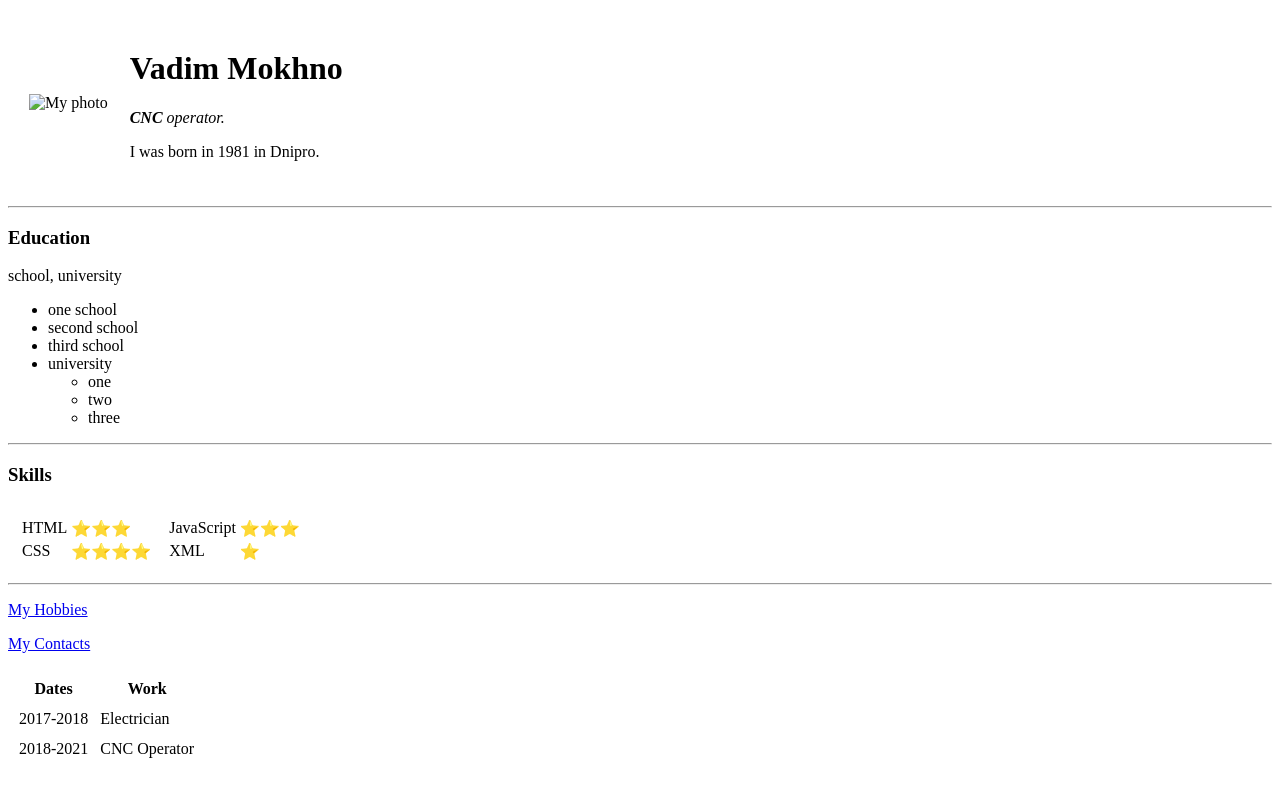
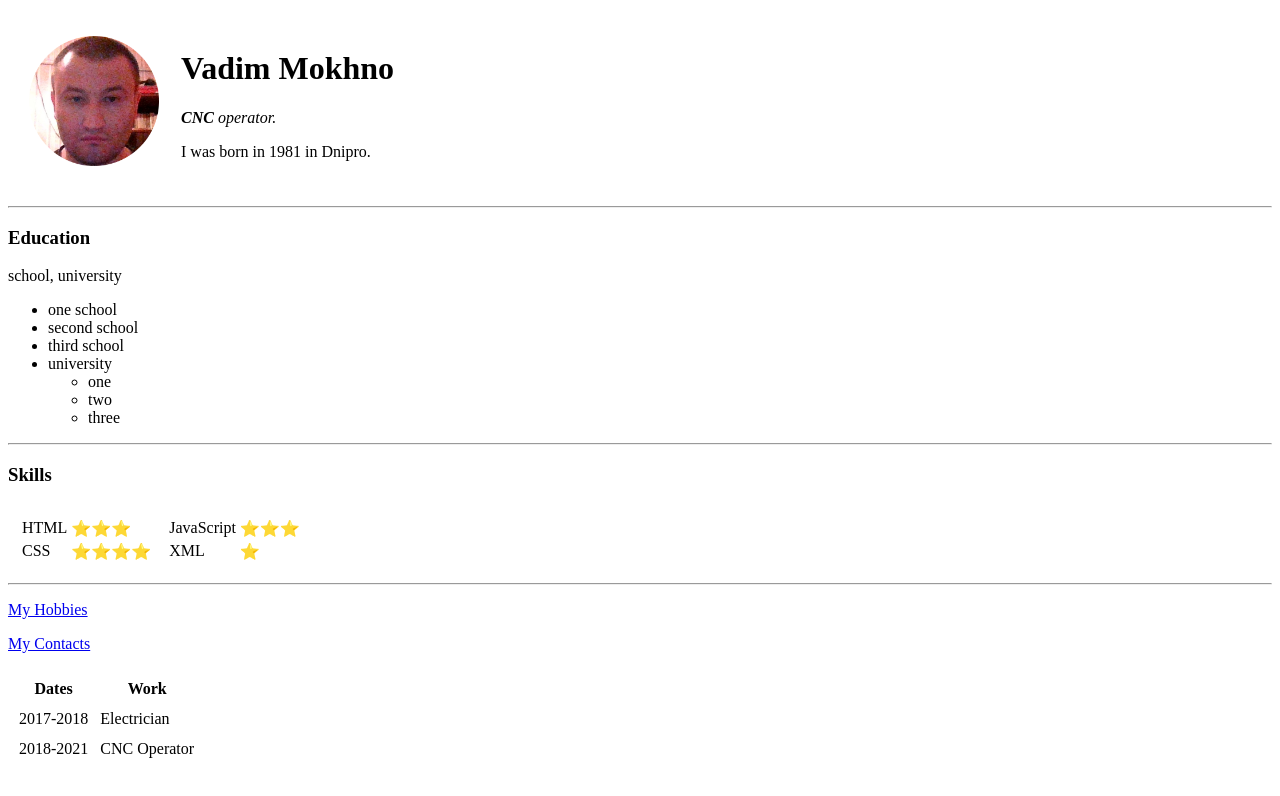
Before and after one commit to Vadim-Mokhno/myCV, a plain HTML site: page index.html in a window 1280 px wide. Drawn offline with Linux system fonts and the light colour scheme.

Commit message:
Update index.html

```diff
--- a/index.html
+++ b/index.html
@@ -9,7 +9,7 @@
 <body>
   <table cellspacing="20">
     <tr>
-      <td> <img src="MyPhoto-croped.png" width="130px" height="130px" alt="My photo">
+      <td> <img src="images/MyPhoto-croped.png" width="130px" height="130px" alt="My photo">
       </td>
       <td>
         <h1 />Vadim Mokhno</h1>
```
